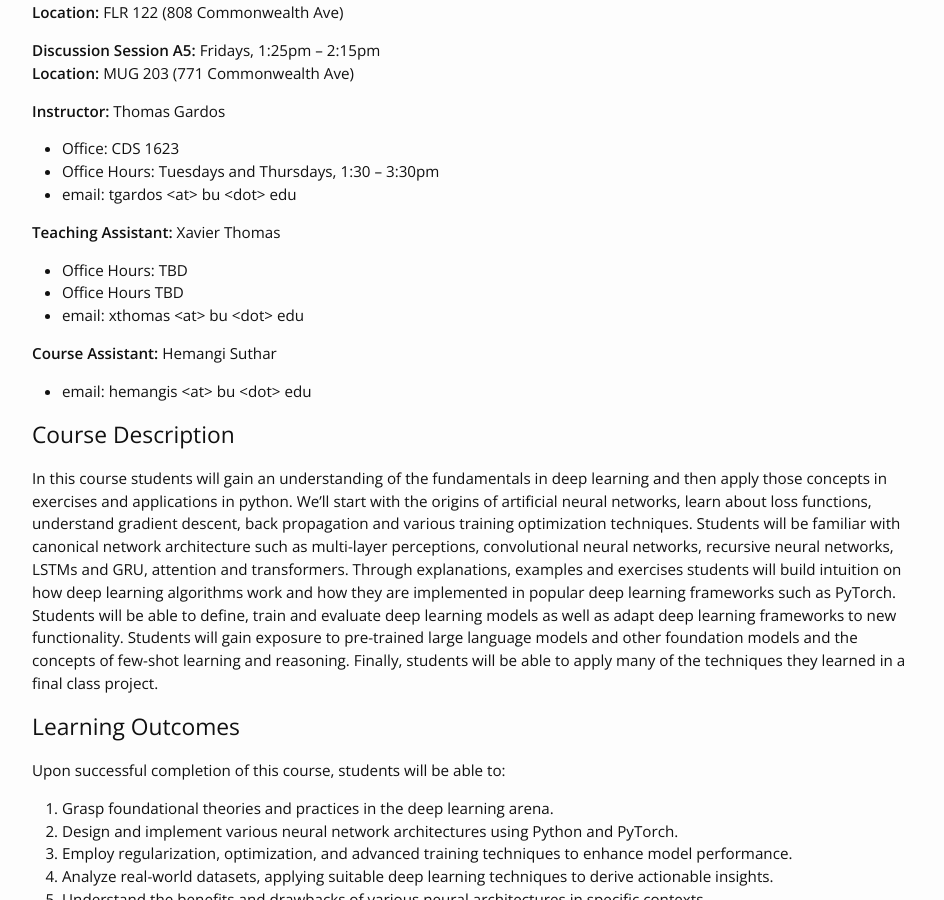
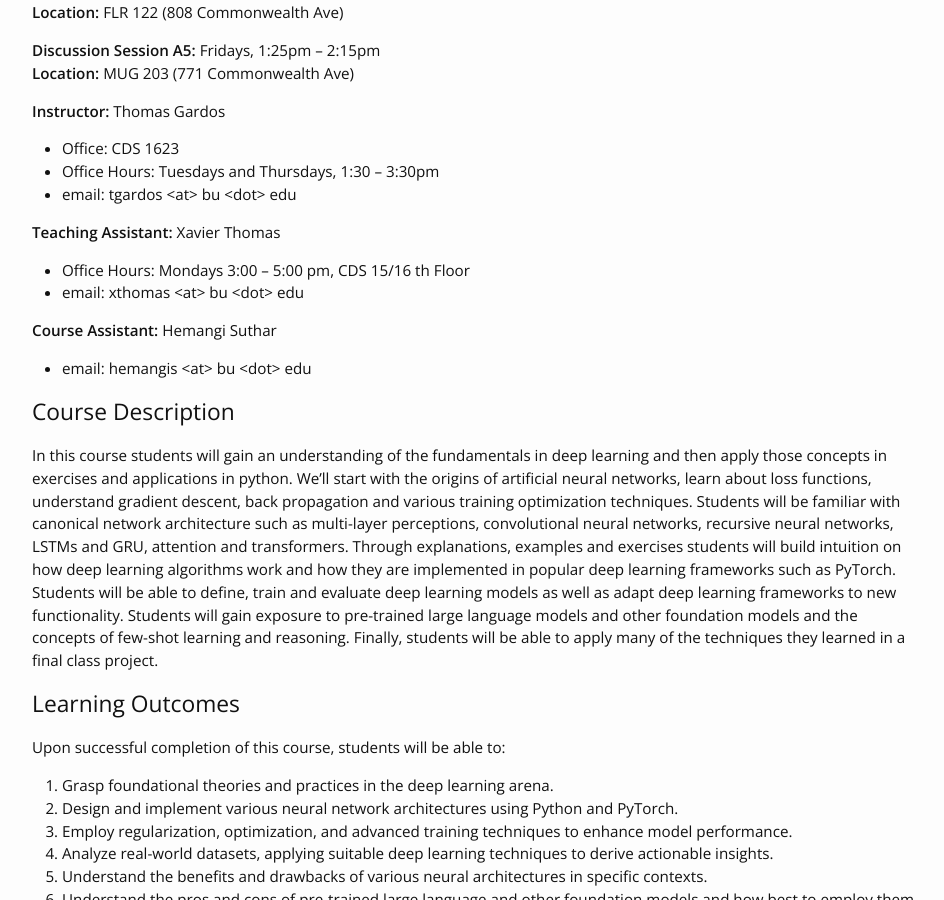
Before and after one commit to DL4DS/sp2025, a Jekyll site: the page built from index.md, in a window 1280 px wide and 900 px high, scrolled down 1360 px. Shown: the whole window, without its empty margins (163-1107 px from the left). Built offline with Jekyll 4.4.1, drawn with Linux system fonts in a browser that asks for light colours; nearby versions of some CDN libraries.

Commit message:
Updated TA OH

```diff
--- a/index.md
+++ b/index.md
@@ -31,8 +31,7 @@ layout: home
 * email: tgardos \<at\> bu \<dot\> edu
 
 **Teaching Assistant:** Xavier Thomas
-* Office Hours: TBD
-* Office Hours TBD
+* Office Hours: Mondays 3:00 -- 5:00 pm, CDS 15/16 th Floor
 * email: xthomas \<at\> bu \<dot\> edu
 
 **Course Assistant:** Hemangi Suthar
```
